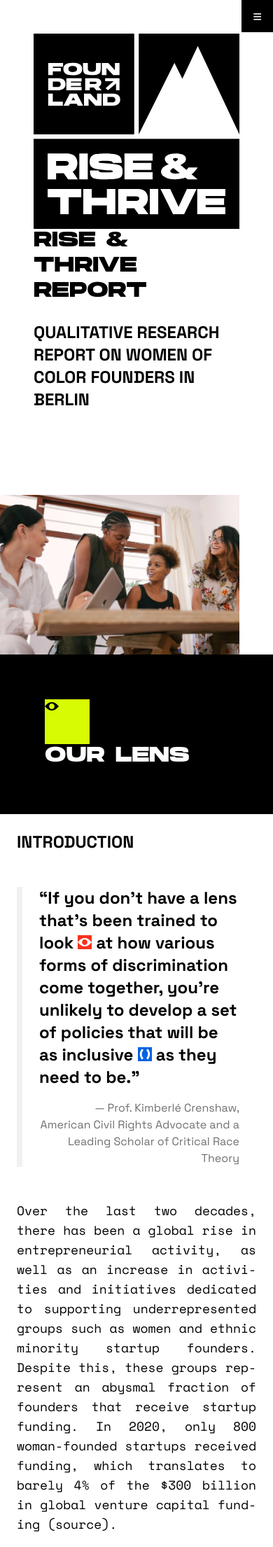
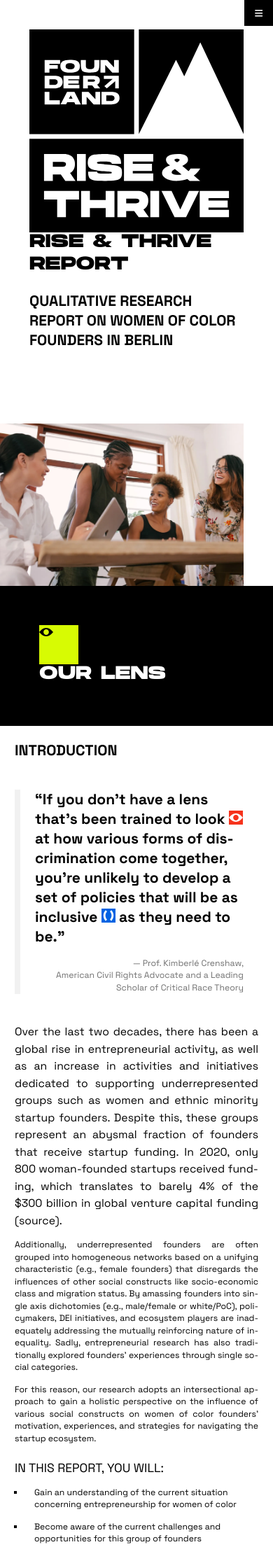
Before and after one commit to Founderland/Report, a Jekyll site: the page built from index.html, in a window 390 px wide. Shown: the top 2210 px of the page at 70% size. Built offline with Jekyll 4.4.1, drawn with Linux system fonts in a browser that asks for light colours.

Commit message:
mobile p font reduced to 14px. lead no mono, 16px

```diff
--- a/assets/styles/output.css
+++ b/assets/styles/output.css
@@ -885,10 +885,15 @@
   font-family: 'Space Grotesk', sans-serif;
 }
 
-.lead,
 .cta,
 .text-mono {
   font-family: 'Space Mono', monospace;
+}
+
+@media (min-width: 1024px) {
+  .lead {
+    font-family: 'Space Mono', monospace;
+  }
 }
 
 /* #Typography */
@@ -917,8 +922,8 @@
 ol,
 table,
 figcaption {
-  font-size: 1rem;
-  line-height: 1.5rem;
+  font-size: 0.875rem;
+  line-height: 1.25rem;
 }
 
 h1 {
@@ -958,6 +963,8 @@
     ol,
     table,
     figcaption {
+    font-size: 1rem;
+    line-height: 1.5rem;
     /* it's 20px in the design system */
   }
 
@@ -986,7 +993,8 @@
 
 /* #Justify */
 
-p {
+p,
+.lead {
   text-align: Justify;
   -webkit-hyphens: auto;
           hyphens: auto;
@@ -1335,7 +1343,7 @@
   position: fixed;
   top: 0;
   right: 0;
-  z-index: 250;
+  z-index: 1500;
   background: black;
   color: white;
   font-size: 22px;
@@ -1347,9 +1355,17 @@
   content: "\2261";
 }
 
+.burger.active {
+  --tw-bg-opacity: 1;
+  background-color: rgb(0 99 226 / var(--tw-bg-opacity));
+  transition: background 0.25s;
+}
+
 .burger.active:after {
   content: "+";
   transform: rotate(45deg);
+  display: block;
+  margin-right: -1px;
 }
 
 /* Off canvas */
@@ -1363,34 +1379,11 @@
   padding: 48px;
 }
 
-/* .close:after {
-    position: relative;
-    top: 48px;
-    right: 48px;
-    display: inline-block;
-    content: "+";
-    transform: rotate(45deg);
-} */
-
 nav.active {
   left: 0;
 }
 
 /* Overlay */
-
-/* .overlay {
-    position: fixed;
-    width: 100vw;
-    height: 100vh;
-    left: -100vw;
-    background: rgba(255,255,255,0);
-    z-index: 500;
-}
-nav.active .overlay {
-    display: block;
-    left: 0;
-    background: rgba(255,255,255,0.92);
-} */
 
 .overlay  {
   position: fixed;
@@ -1398,8 +1391,9 @@
   right: 100vw;
   bottom: 0;
   left:0;
-  background: rgba(255,255,255,0.92);
+  background: rgba(255,255,255,0.96);
   transition: all 0.25s;
+  z-index: 500;
 }
 
 .overlay.active {
```
Also changed, not shown: assets/styles/input.css (+18 -28 lines).
